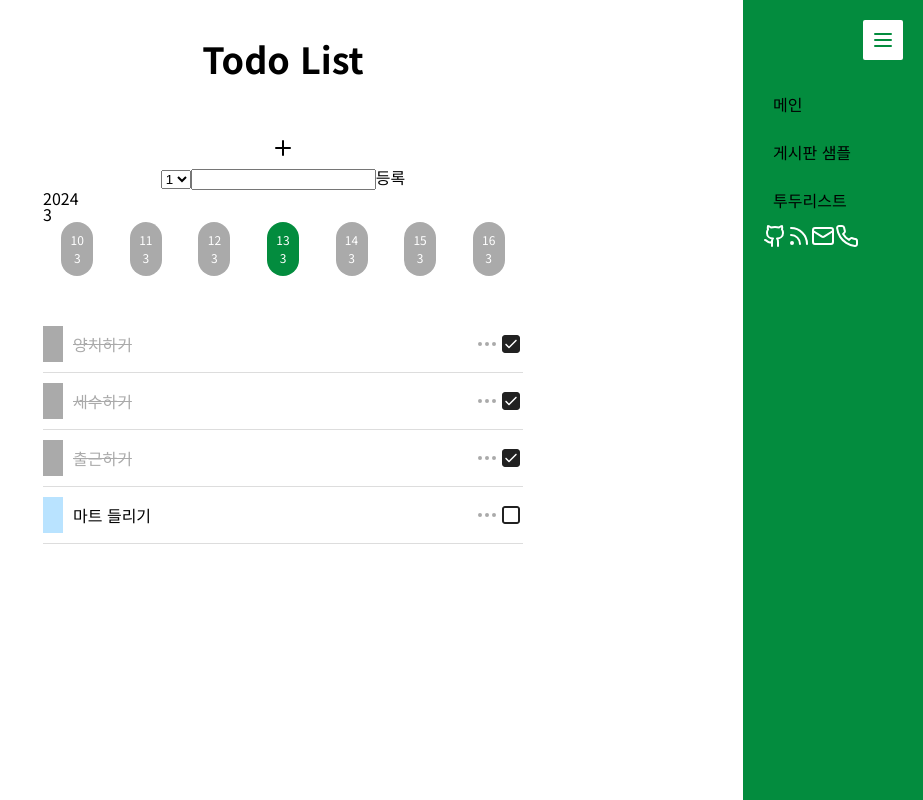
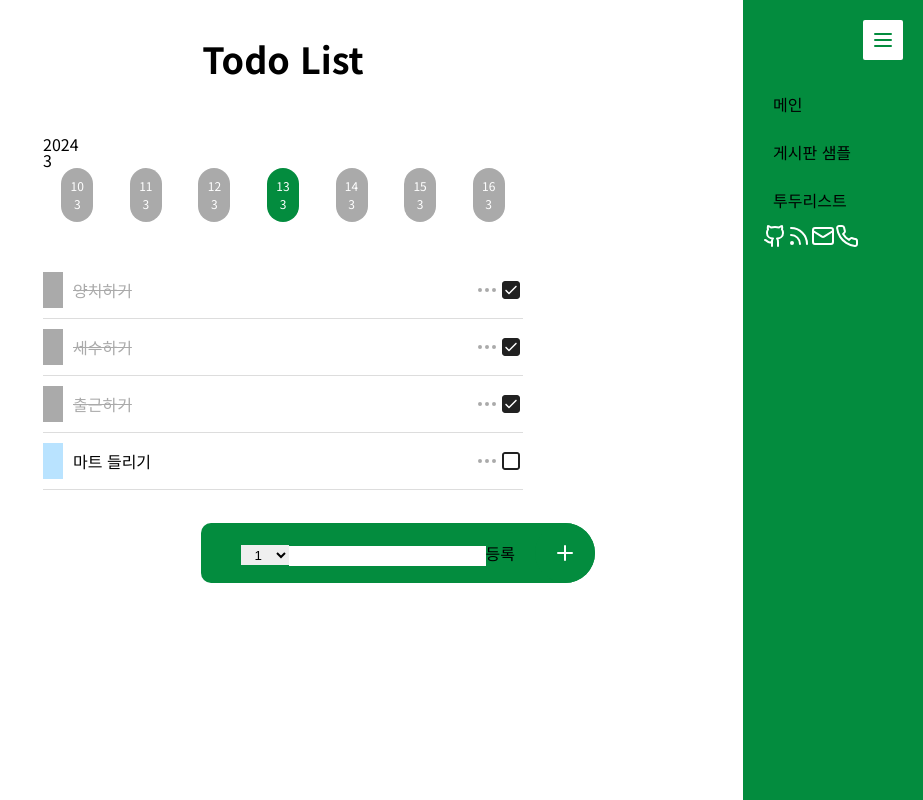
Before and after one commit to 33park/next-sample, a Next.js app in the folder next-basic/: page /todo in a window 1280 px wide. Shown: the whole page, without its empty margins (357-1280 px from the left). Built offline with nearby package versions, Linux system fonts and the light colour scheme.

Commit message:
폼입력창 스타일컴포넌트 적용 중

```diff
--- a/next-basic/src/app/component/todo/TodoForm.tsx
+++ b/next-basic/src/app/component/todo/TodoForm.tsx
@@ -1,6 +1,10 @@
 'use Client'
 import React,{useState} from 'react'
 import { Plus } from 'lucide-react';
+import styled from 'styled-components';
+import { flexBox, offSet } from '@/style/styles/common';
+import { theme } from '@/style/styles/theme';
+import { devices } from '@/style/styles/MediaQuery';
 
 interface TodoFormPros {
     defaultInputVal?: string;
@@ -31,7 +35,7 @@ export default function TodoForm({defaultInputVal = '', onFormSubmit}:TodoFormPr
 
     return (
             <>
-                <button type="button"><Plus /></button>
+                <TodoFormContainer>
                     <form onSubmit={handleSubmit}>
                         <select onChange={handleSelect} value={checkOrder.toString()}>
                             <option value="1">1</option>
@@ -48,6 +52,43 @@ export default function TodoForm({defaultInputVal = '', onFormSubmit}:TodoFormPr
                         </label>
                         <button type="submit">등록</button>
                     </form>
+                </TodoFormContainer>
+                <AddTodoBtn type="button"><Plus stroke={theme.colors.white}/></AddTodoBtn>
             </>
     )
 }
+
+const TodoFormContainer = styled.div`
+    ${offSet({position: 'absolute', right: '-15%', bottom: '-10%' })}
+    ${flexBox({ justify: 'center' })}
+    padding: 0 8rem 0 4rem;
+    background-color: ${(theme.colors.primary)};
+    box-sizing: border-box;
+    border-radius: 2rem 6rem 6rem 2rem;
+
+    select,input[type="text"] {
+        margin: 0;
+        padding: 0 1rem;
+        border: none;
+        line-height: 2rem;
+        height: 2rem;
+    }
+
+    @media ${devices.md} {
+        height: 6rem;
+    }
+`
+
+const AddTodoBtn = styled.button`
+    ${offSet({position: 'absolute', right: '-15%', bottom: '-10%' })}
+    ${flexBox({ justify: 'center' })}
+    width: 4.8rem;
+    height: 4.8rem;
+    background-color: ${(theme.colors.primary)};
+    border-radius: 100%;
+
+    @media ${devices.md} {
+        width: 6rem;
+        height: 6rem;
+    }
+`
--- a/next-basic/src/app/todo/page.tsx
+++ b/next-basic/src/app/todo/page.tsx
@@ -2,7 +2,7 @@
 
 import React,{useState, useEffect} from 'react';
 import styled from 'styled-components';
-import { flexBox } from '@/style/styles/common';
+import { flexBox, offSet } from '@/style/styles/common';
 import TodoList from '../component/todo/TodoList';
 import TodoCalendar from '../component/todo/TodoCalendar';
 import TodoForm from '../component/todo/TodoForm';
@@ -75,6 +75,7 @@ export default function TodoApp() {
 }
 
 const TodoContainer = styled.div`
+    ${offSet()}
     ${flexBox()}
     flex-direction: column;
     width: 100%;
--- /dev/null
+++ b/next-basic/src/style/styles/MediaQuery.tsx
@@ -0,0 +1,20 @@
+export const breakpoints = {
+    xs: "320px",
+    sm: "640px",
+    md: "768px",
+    lg: "1024px",
+    xl: "1280px",
+    "2xl": "1536px",
+}
+
+export const devices = {
+    xs: `(min-width: ${breakpoints.xs})`,
+    sm: `(min-width: ${breakpoints.sm})`,
+    md: `(min-width: ${breakpoints.md})`,
+    lg: `(min-width: ${breakpoints.lg})`,
+    xl: `(min-width: ${breakpoints.xl})`,
+    "2xl": `(min-width: ${breakpoints["2xl"]})`,
+}
+
+
+export type MediaType = keyof typeof devices;
--- a/next-basic/src/style/styles/common.tsx
+++ b/next-basic/src/style/styles/common.tsx
@@ -1,5 +1,6 @@
 import { css } from 'styled-components'
 
+// flex setting
 interface FlexProps  {
     // ? 는 선택적 속성을 나타냄
     justify?: 'start' | 'center';
@@ -12,3 +13,33 @@ export const flexBox = (props: FlexProps = {}) => css`
     justify-content: ${props.justify || 'start'};
     align-items: ${props.align || 'center' };
 `;
+
+// position setting
+interface PositionProps {
+    position?: 'relative' | 'absolute' | 'fixed';
+    top?: 0 | null;
+    right?: 0 | null;
+    bottom?: 0 | null;
+    left?: 0 | null;
+}
+
+export const offSet = (props: PositionProps = {}) => css`
+    position: ${props.position || 'relative'};
+    top: ${props.top || 'unset'};
+    right: ${props.right || 'unset'};
+    bottom: ${props.bottom || 'unset'};
+    left: ${props.left || 'unset'};
+`
+
+// border round
+interface BorderProps {
+    width?: '.1rme' | '';
+    style?: 'solid' | '';
+    color?: '#000' | '';
+}
+
+export const BorderSet = (props: BorderProps = {}) => css`
+    border-width: ${props.width || '.1rem'};
+    border-style: ${props.style || 'solid'};
+    border-color: ${props.color || '#000'};
+`
--- a/next-basic/src/style/styles/theme.tsx
+++ b/next-basic/src/style/styles/theme.tsx
@@ -18,4 +18,5 @@ export const theme = {
     colors
 }
 
+
 export type ColorType = keyof typeof colors;
```
Lines whose indentation alone changed are shown as unchanged.
